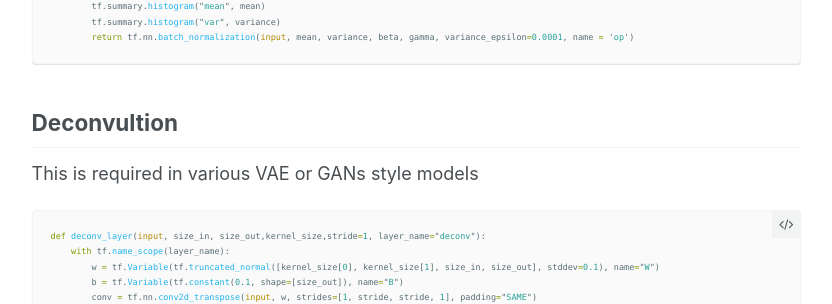
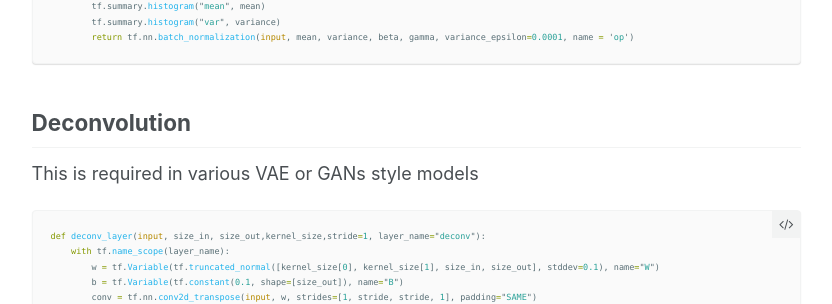
Before and after one commit to ResByte/ResByte.github.io, a Jekyll site: the page built from _posts/2017-03-24-tf-wrap.md, in a window 1280 px wide and 900 px high, scrolled down 1572 px. Shown: the part 151-455 px from the top of the window, without its empty margins (250-1082 px from the left). Built offline with Jekyll 4.4.1, drawn with Linux system fonts in a browser that asks for light colours; comment, search, counter and statistics services are not loaded.

Commit message:
Update 2017-03-24-tf-wrap.md

````diff
--- a/_posts/2017-03-24-tf-wrap.md
+++ b/_posts/2017-03-24-tf-wrap.md
@@ -78,7 +78,7 @@ def batch_norm_layer(input,size_out,layer_name = 'bn'):
         tf.summary.histogram("var", variance)
         return tf.nn.batch_normalization(input, mean, variance, beta, gamma, variance_epsilon=0.0001, name = 'op')
 ```
-## Deconvultion
+## Deconvolution
 This is required in various VAE or GANs style models
 
 ```python
````
